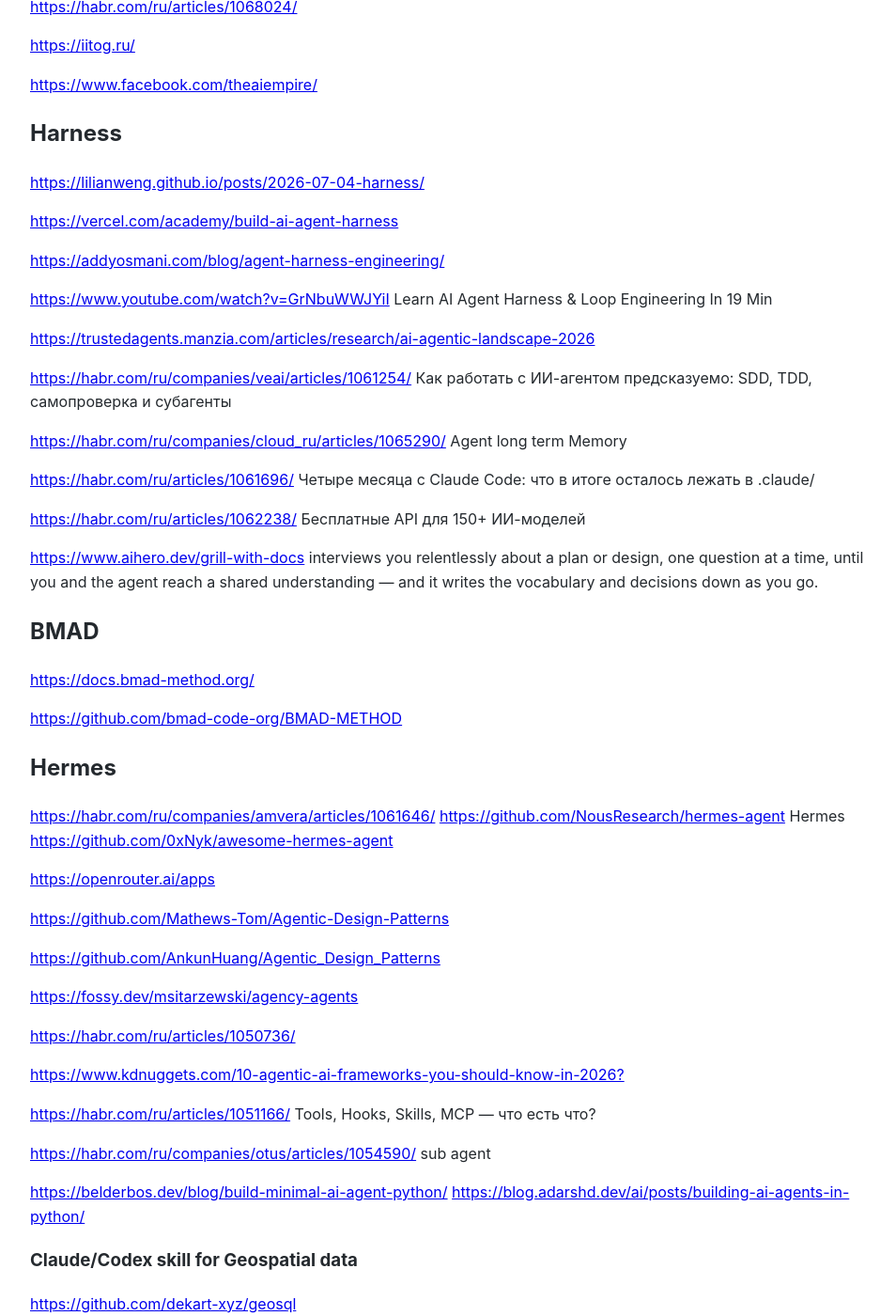
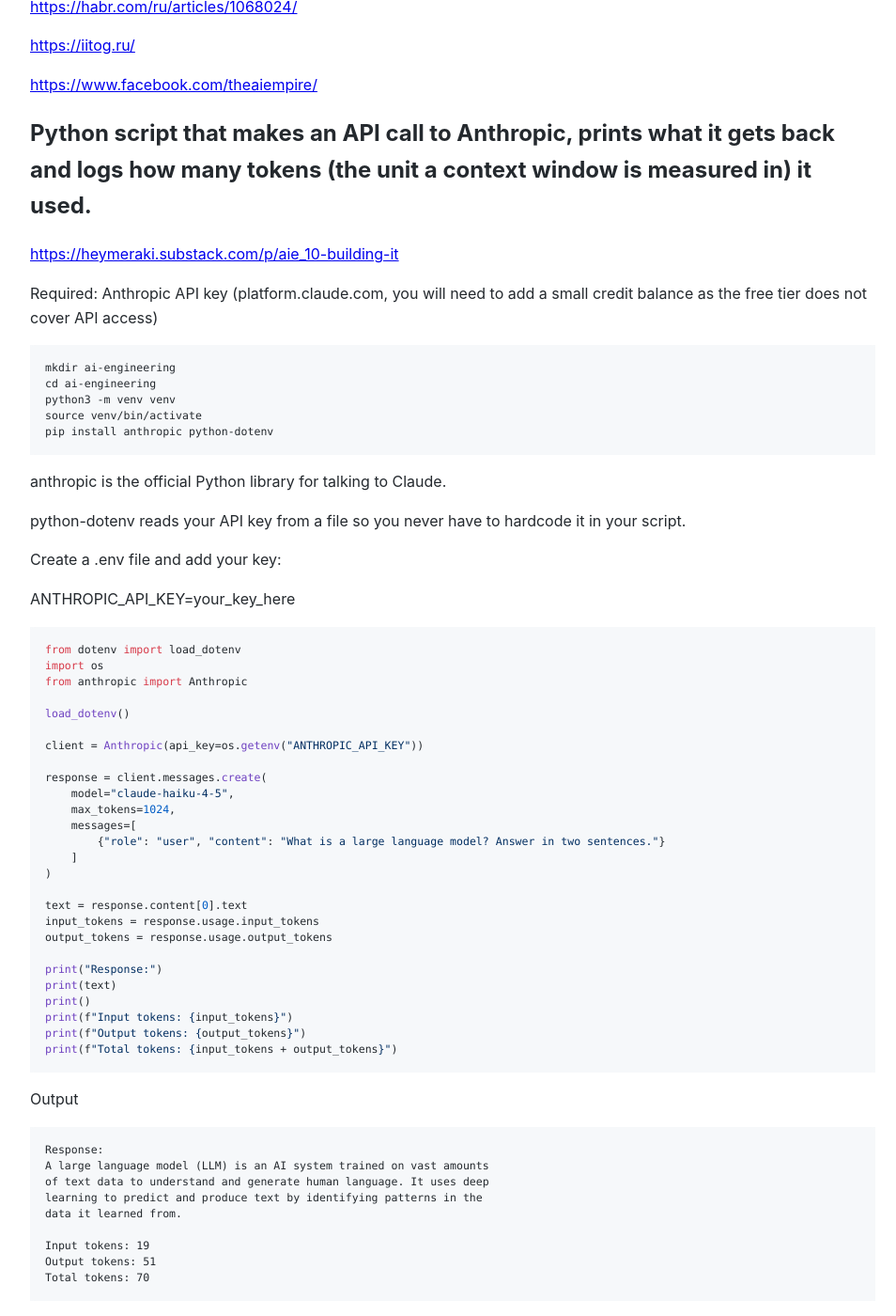
Before and after one commit to Michael-Lubinsky/michael-lubinsky.github.com, a Jekyll site: the page built from ml/agent.md, in a window 1280 px wide and 1400 px high, scrolled down 446 px. Shown: the whole window at 94% size, without its empty margins (158-1112 px from the left). Built offline with Jekyll 4.4.1, drawn with Linux system fonts in a browser that asks for light colours; our own code applies the rules of GitHub Pages for plain Markdown files.

Commit message:
Document Python API call to Anthropic
Added a Python script example for making an API call to Anthropic, including setup instructions and output handling.

````diff
--- a/ml/agent.md
+++ b/ml/agent.md
@@ -21,6 +21,67 @@
 
 <https://www.facebook.com/theaiempire/>
 
+## Python script that makes an API call to Anthropic, prints what it gets back and logs how many tokens (the unit a context window is measured in) it used.
+
+<https://heymeraki.substack.com/p/aie_10-building-it>
+
+Required: Anthropic API key (platform.claude.com, you will need to add a small credit balance as the free tier does not cover API access)
+```
+mkdir ai-engineering
+cd ai-engineering
+python3 -m venv venv
+source venv/bin/activate
+pip install anthropic python-dotenv
+```
+anthropic is the official Python library for talking to Claude.
+
+python-dotenv reads your API key from a file so you never have to hardcode it in your script.
+
+Create a .env file and add your key:
+
+ANTHROPIC_API_KEY=your_key_here
+
+
+```python
+from dotenv import load_dotenv
+import os
+from anthropic import Anthropic
+
+load_dotenv()
+
+client = Anthropic(api_key=os.getenv("ANTHROPIC_API_KEY"))
+
+response = client.messages.create(
+    model="claude-haiku-4-5",
+    max_tokens=1024,
+    messages=[
+        {"role": "user", "content": "What is a large language model? Answer in two sentences."}
+    ]
+)
+
+text = response.content[0].text
+input_tokens = response.usage.input_tokens
+output_tokens = response.usage.output_tokens
+
+print("Response:")
+print(text)
+print()
+print(f"Input tokens: {input_tokens}")
+print(f"Output tokens: {output_tokens}")
+print(f"Total tokens: {input_tokens + output_tokens}")
+```
+Output
+```
+Response:
+A large language model (LLM) is an AI system trained on vast amounts
+of text data to understand and generate human language. It uses deep
+learning to predict and produce text by identifying patterns in the
+data it learned from.
+
+Input tokens: 19
+Output tokens: 51
+Total tokens: 70
+```
 ## Harness
 <https://lilianweng.github.io/posts/2026-07-04-harness/>
 
````
